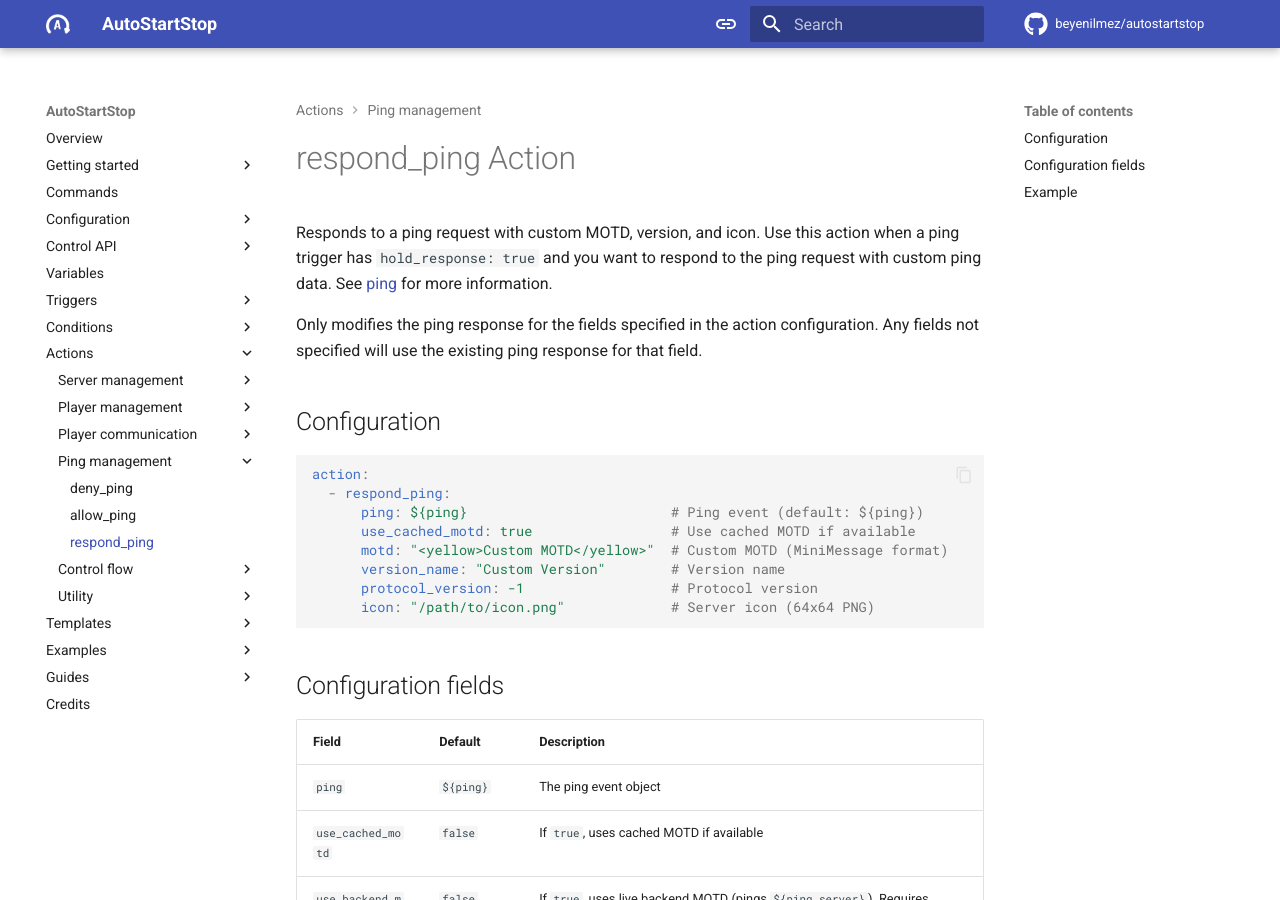
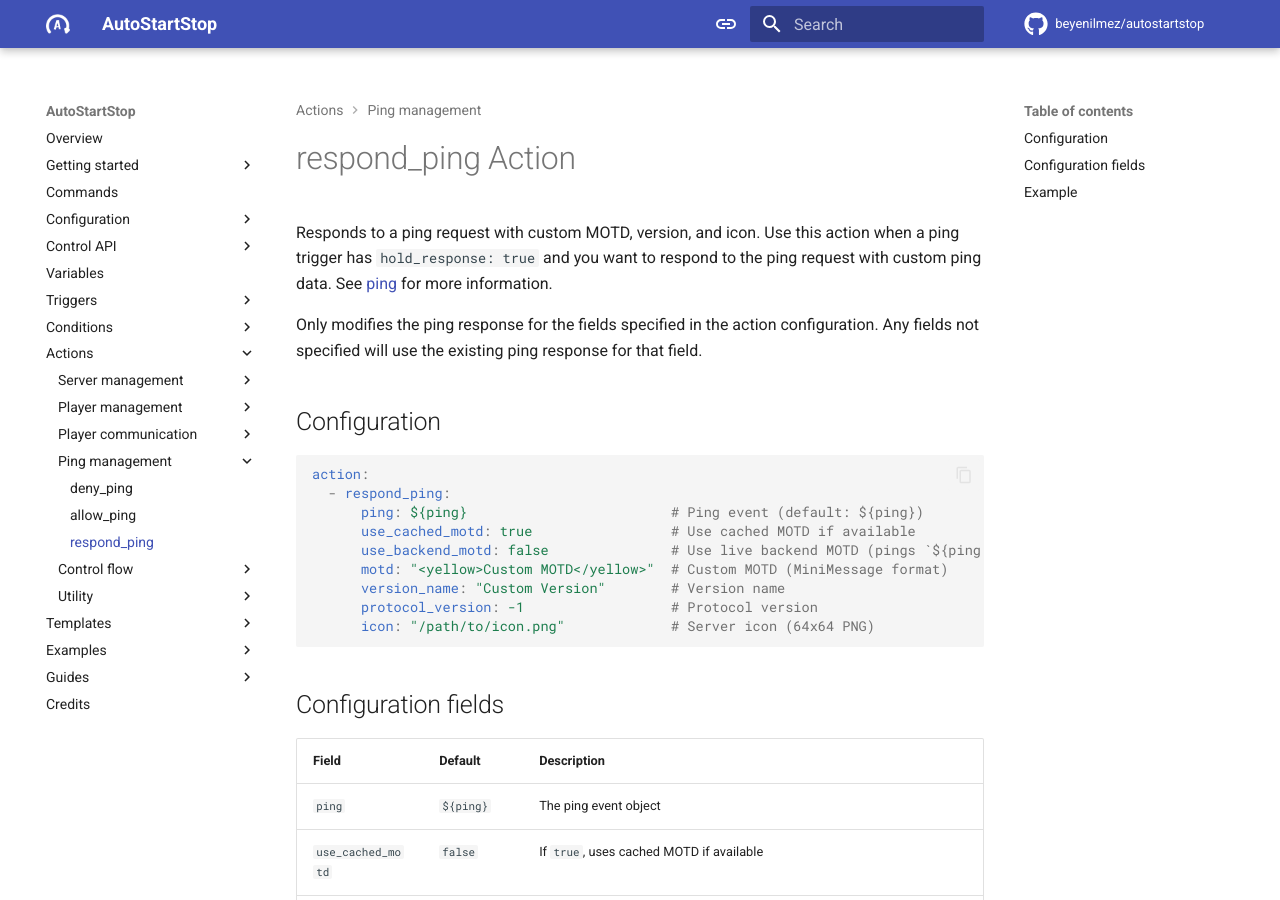
Before and after one commit to beyenilmez/autostartstop, an MkDocs documentation site: the page built from docs/src/actions/ping-management/respond-ping.md, in a window 1280 px wide and 900 px high. Built offline with MkDocs 1.6.1 and Material for MkDocs 9.7.7, drawn with Linux system fonts in a browser that asks for light colours; comment, search, counter and statistics services are not loaded.

Commit message:
docs: add use_backend_motd option in respond_ping action

```diff
--- a/docs/src/actions/ping-management/respond-ping.md
+++ b/docs/src/actions/ping-management/respond-ping.md
@@ -11,6 +11,7 @@ action:
   - respond_ping:
       ping: ${ping}                         # Ping event (default: ${ping})
       use_cached_motd: true                 # Use cached MOTD if available
+      use_backend_motd: false               # Use live backend MOTD (pings `${ping.server}`)
       motd: "<yellow>Custom MOTD</yellow>"  # Custom MOTD (MiniMessage format)
       version_name: "Custom Version"        # Version name
       protocol_version: -1                  # Protocol version
```
